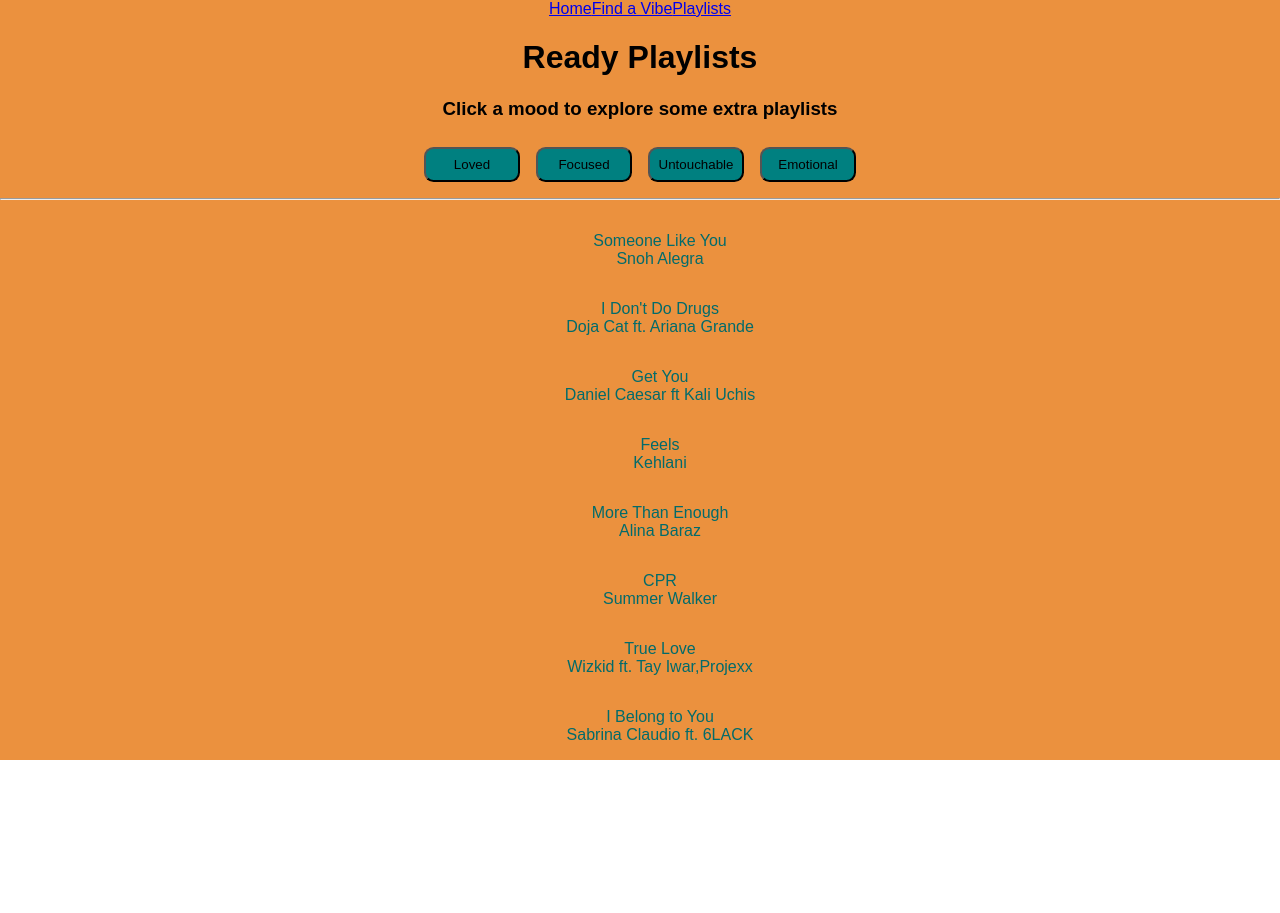
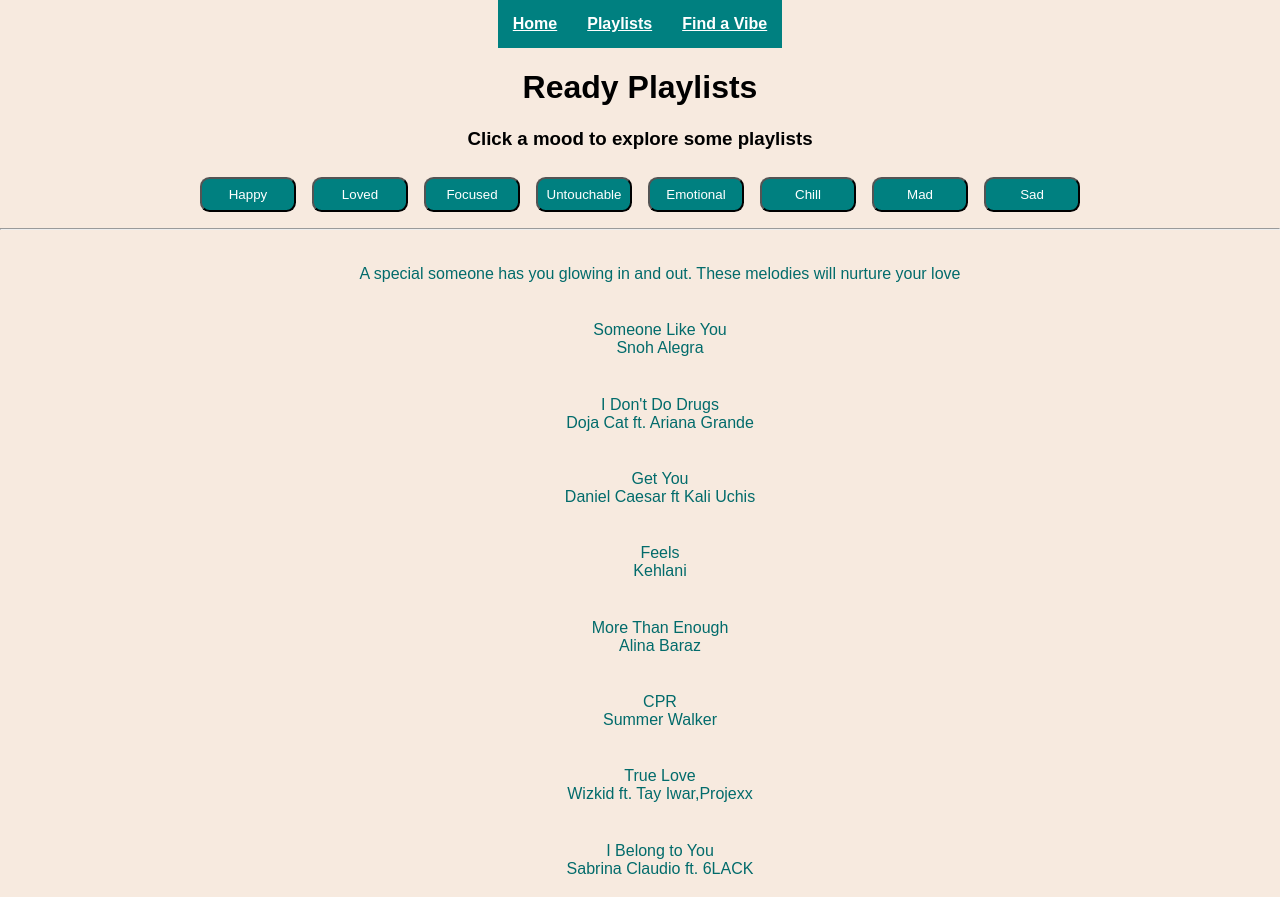
Before and after one commit to cgold1994/vibeFinder, a React (Create React App) app: page /playlist in a window 1280 px wide. Before the commit the page ends 800 px from the top, so only its background shows below. Built offline with nearby package versions, Linux system fonts and the light colour scheme.

Commit message:
tweaking

```diff
--- a/src/App.css
+++ b/src/App.css
@@ -1,13 +1,22 @@
 .App {
   text-align: center;
-  background-color: rgb(235, 145, 62);
+  background-color: rgb(247, 234, 223);
   font-family: Arial, Helvetica, sans-serif;
 
   /* display: flex;
   flex-direction: column; */
 }
 
+
+.home {
+    text-align :center;
+    /* border : 1px solid teal; */
+    /* margin-top: 2; */
+}
+
+
 button {
+  color: white;
   background-color: teal;
   margin: 0.5rem;
   padding: 0.5rem;
@@ -19,6 +28,6 @@
 .play {
   color: rgb(2, 107, 107);
   list-style-type: none ;
-  padding: 1rem;
+  padding: 1.2rem;
   ;
 }
--- a/src/App.js
+++ b/src/App.js
@@ -3,51 +3,18 @@
 import VibePage from './pages/VibePage'
 import PlaylistPage from './pages/PlaylistPage'
 import HomePage from './pages/HomePage'
-import Card from './components/Card'
 import './App.css';
 
 
-// const musicData = {
-//   Happy: [
-//     {song: "I feel It Coming", artist: "The Weeknd" },
-//     {song: "Adore You", artist: "Harry Styles" },
-//     {song: "Ballin", artist: "DJ Mustard ft. Roddy Ricch" },
-//     {song: "Ginger", artist: "WizKid ft. Burna Boy" },
-//     {song : "", artist: "" },
-
-//   ],
-//   Chill: [
-//     {song: "Free Mind", artist: "Tems" },
-//     {song: "ZTFO", artist: "Big Sean" },
-//     {song: "Blessed", artist: "WizKid ft. Damian Marley" },
-//     {song: "Good Days", artist: "SZA" },
-//     {song: "Blast Off", artist: "Silk Sonic" },
-//   ],
-//   Sad: [
-//     {song: "After the Storm", artist: "Kali Uchis ft Tyler the Creator,Bootsy Collins" },
-//     {song: "Cranes in The Sky", artist: "Solange" },
-//     {song: "Born Tired", artist: "Jhene Aiko" },
-//     {song: "Pink and White", artist: "Frank Ocean ft. Beyonce" },
-//     {song: "Piece of Mind", artist: "Kehlani" },
-//   ],
-//   Mad: [
-//     { song: "Don't Hurt Yourself", artist: "Beyonce" },
-//     {song: "Black Skinhead", artist: "Kanye West" },
-//     {song: "0-100", artist: "Drake" },
-//     {song: "Smack a B*tch", artist: "Rico Nasty" },
-//     {song: "I Hate U", artist: "SZA" },
-//   ]
-// }
 
 function App() {
   return (
     <div className="App">
-      <Card/>
       <NavBar/>
       <Routes>
         <Route path="/home" element={<HomePage/>} />
+        <Route path="/playlist" element={<PlaylistPage/>} />
         <Route path="/findvibe" element={<VibePage/>}  />
-        <Route path="/playlist" element={<PlaylistPage/>} />
       </Routes>
     </div>
   );
--- a/src/components/Card.js
+++ /dev/null
@@ -1,11 +0,0 @@
-// import PlaylistPage from "../pages/PlaylistPage"
-
-const Card = () => {
-    return(
-        <div classname="card">
-
-        </div>
-    )
-}
-
-export default Card
--- a/src/components/NavBar.js
+++ b/src/components/NavBar.js
@@ -1,13 +1,26 @@
 import { Link } from 'react-router-dom'
 
 function NavBar() {
+   const navStyle = {
+       display: "inline-block",
+       color : "white",
+       marginRight: "0px",
+       padding: "15px",
+       fontFamily: "sans-serif",
+       backgroundColor: "teal",
+       fontWeight: "bold"
+
+   }
+
+
+
     return(
         <div classname="navbar">
-
-           <Link to="/home">Home</Link>
-           <Link to="/findvibe">Find a Vibe</Link>
-           <Link to="/playlist">Playlists</Link>
-
+          <nav>
+            <Link to="/home" style={navStyle}>Home</Link>
+            <Link to="/playlist"style={navStyle}>Playlists</Link>
+            <Link to="/findvibe"style={navStyle}>Find a Vibe</Link>
+          </nav>
         </div>
     )
 }
--- a/src/pages/HomePage.js
+++ b/src/pages/HomePage.js
@@ -3,7 +3,7 @@
 
 const HomePage = () => {
     return(
-        <div>
+        <div className = "home">
           <h1>Welcome to vibeFinder</h1>
             <img src={Background} alt={Background}/>
           <h3> Inspired by the love of curated music and finding the "perfect" song to fit the mood,
--- a/src/pages/PlaylistPage.js
+++ b/src/pages/PlaylistPage.js
@@ -1,8 +1,21 @@
-// import Card from './components/Card'
 import {useState} from 'react'
 
 const dataList = {
+
+    Happy: [
+        {description:"You can barely contain your smile and your feet won't stop moving. Dance it out !"},
+        {song: "I feel It Coming", artist: "The Weeknd" },
+        {song: "Slide", artist: "Calvin Harris ft Frank Ocean, Migos" },
+        {song: "Ballin", artist: "DJ Mustard ft. Roddy Ricch" },
+        {song: "Ginger", artist: "WizKid ft. Burna Boy" },
+        {song : "New Apartment", artist: "Ari Lennox" },
+        {song: "Work", artist: "Rihanna"},
+        {song: "September", artist: "Earth,Wind and Fire"},
+        {song: "Kiss Me More", artist:"Doja Cat ft SZA"}
+
+    ],
     Loved: [
+        {description: "A special someone has you glowing in and out. These melodies will nurture your love"},
       {song: "Someone Like You", artist: "Snoh Alegra" },
       {song: "I Don't Do Drugs", artist: "Doja Cat ft. Ariana Grande" },
       {song: "Get You", artist: "Daniel Caesar ft Kali Uchis " },
@@ -14,6 +27,7 @@
 
     ],
     Focused: [
+        {description: " Whether it's working out or on the grind, you need these songs to keep you going"},
       {song: "family ties", artist: "Baby Keem ft. Kendrick Lamar" },
       {song: "Ambition For Cash", artist: "Key Glock" },
       {song: "Nonstop", artist: "Drake" },
@@ -24,6 +38,7 @@
       {song: "Wants and Needs", artist: "Drake ft Lil Baby" },
     ],
     Untouchable: [
+        {description: "Nothing and no one in this world can bring you down. If you're geting ready for a night out this is perfect for you "},
       {song: "No Love", artist: "Summer Walker ft SZA" },
       {song: "MOOD 4EVA", artist: "Beyonce ft JayZ" },
       {song: "Megan's Piano", artist: "Megan Thee Stallion" },
@@ -34,6 +49,7 @@
       {song: "Material Girl", artist: "Saucy Santana" },
     ],
     Emotional: [
+        {description: "If your toxic trait is listening to sad music while you're sad, these might take you deeper"},
         {song: "Stll Your Best", artist: "Giveon" },
         {song: "Triggered", artist: "Jhene Aiko" },
         {song: "If", artist: "Destiny's Child" },
@@ -42,11 +58,43 @@
         {song: "Same ol Song", artist: "The Weeknd" },
         {song: "Over", artist: "Lucky Dave" },
         {song: "Karma", artist: "Queen Naija" }
-      ]
+    ],
+    Chill: [
+        {description: "Relaxed, Cool as a cucumber with not a care in the world describes you."},
+        {song: "Free Mind", artist: "Tems" },
+        {song: "ZTFO", artist: "Big Sean" },
+        {song: "Blessed", artist: "WizKid ft. Damian Marley" },
+        {song: "Good Days", artist: "SZA" },
+        {song: "Blast Off", artist: "Silk Sonic" },
+        {song: "Peaches", artist: "Justin Bieber ft Giveon, Daniel Caesar"},
+        {song:"Passionfruit", artist: "Drake"}
+    ],
+    Mad: [
+        {description: "Sometimes you just want to scream at the world. Blast these songs to let it all out !"},
+        {song: "Don't Hurt Yourself", artist: "Beyonce" },
+        {song: "Black Skinhead", artist: "Kanye West" },
+        {song: "0-100", artist: "Drake" },
+        {song: "Smack a B*tch", artist: "Rico Nasty" },
+        {song: "I Hate U", artist: "SZA" },
+        {song:"Smells Like Teen Spirit" , artist: "Nirvana"},
+        {song: "I Hate You Much Right Now", artist: "Kelis"}
+    ],
+    Sad: [
+        {description:"Life's got you down but lets boost that mood of yours. Always remember, it gets better. "},
+        {song: "After the Storm", artist: "Kali Uchis ft Tyler the Creator,Bootsy Collins" },
+        {song: "Cranes in The Sky", artist: "Solange" },
+        {song: "Born Tired", artist: "Jhene Aiko" },
+        {song: "Pink and White", artist: "Frank Ocean ft. Beyonce" },
+        {song: "Piece of Mind", artist: "Kehlani" },
+        {song:"Normal Girl", artist: "SZA"},
+        {song:"Tears Dry on their Own", artist: "Amy Winehouse"}
+          ],
 }
 
 
 let dataBaseList = Object.keys(dataList)
+console.log(Object.keys(dataList))
+
 
 
 function PlaylistPage() {
@@ -59,9 +107,10 @@
     return(
         <div className ="playlist">
          <h1>Ready Playlists</h1>
-         <h3>Click a mood to explore some extra playlists</h3>
+         <h3>Click a mood to explore some playlists</h3>
          <div>
              {dataBaseList.map(function (mood) {
+                //  console.log(mood)
                  return (
                      <button key={mood} onClick={() => clickEventHandler(mood)}>
                          {mood}
@@ -72,8 +121,10 @@
          <hr />
          <ul>
              {dataList[selectMood].map(function (music) {
+                //  console.log(music)
                  return (
                      <li className="play" key={music.song}>
+                         <div>{music.description}</div>
                          <div className="list">{music.song}</div>
                          <div>{music.artist}</div>
                      </li>
```
Also changed, not shown: src/pages/VibePage.js (+1 -35 lines).
